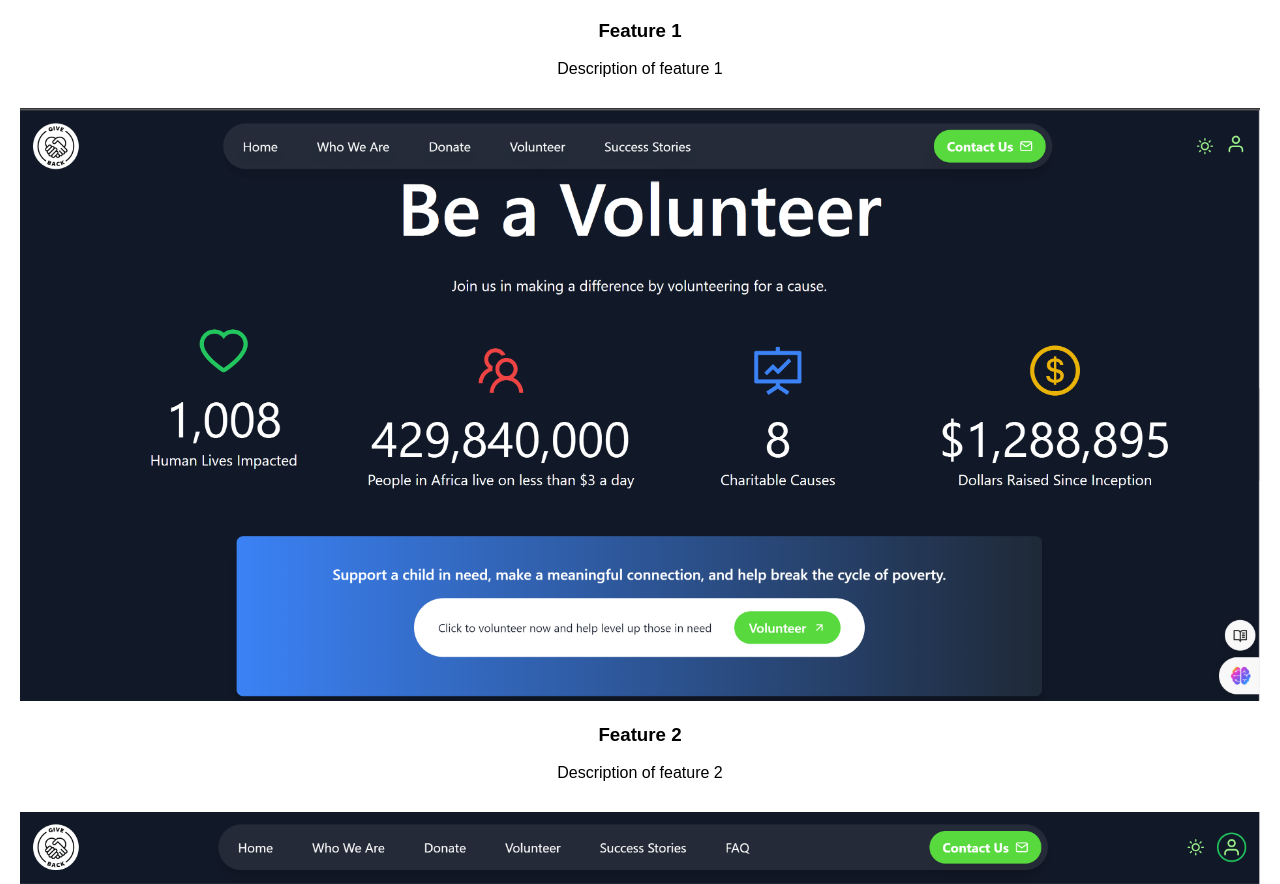
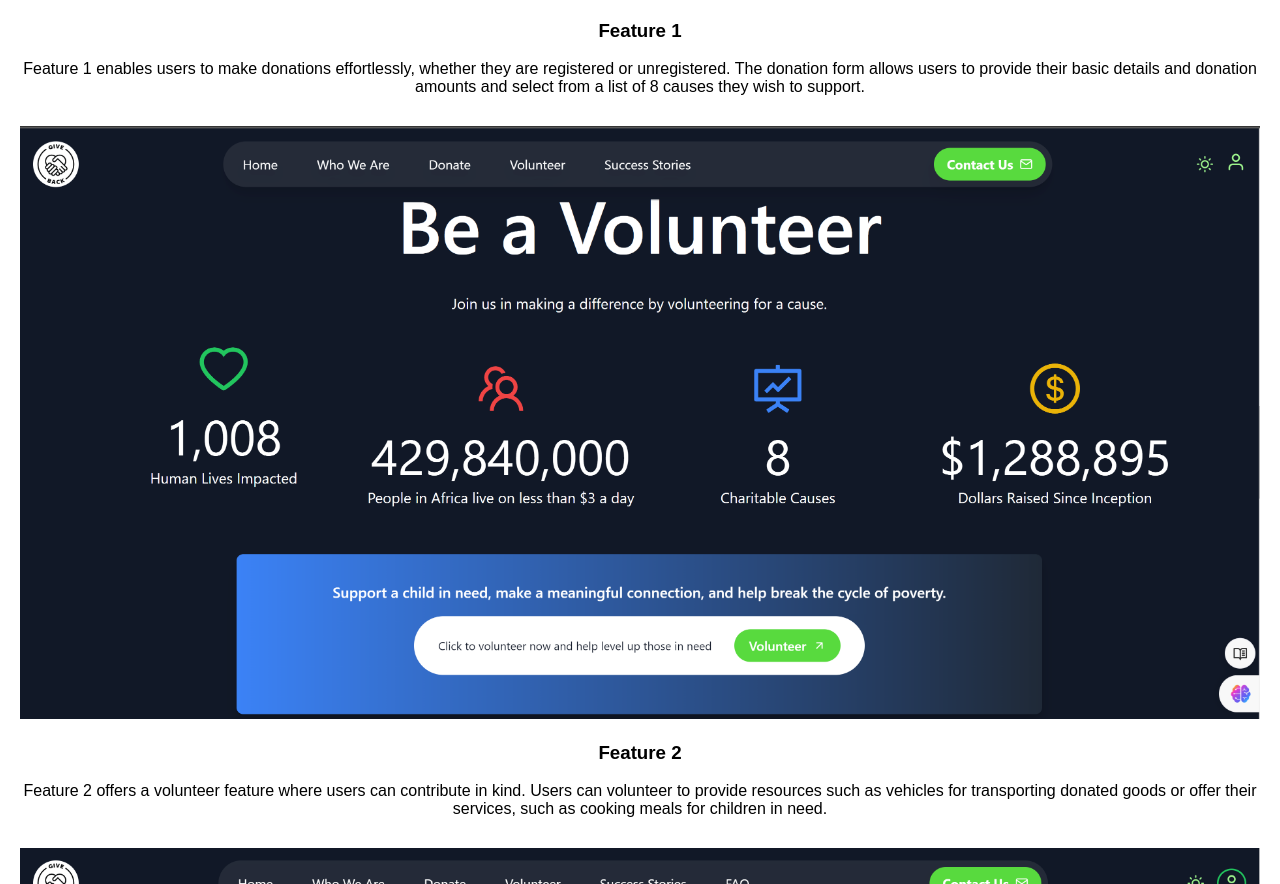
Before and after one commit to theAstralProgrammer0/theAstralProgrammer0.github.io, a plain HTML site: page index.html in a window 1280 px wide. Shown: the part 1028-1912 px from the top of the page. Drawn offline with Linux system fonts and the light colour scheme; a script that the page names is missing.

Commit message:
added textual content

```diff
--- a/index.html
+++ b/index.html
@@ -32,17 +32,17 @@
     <div class="feature">
       <img src="assets/images/Feature_1_Donate.png" alt="Feature 1">
       <h3>Feature 1</h3>
-      <p>Description of feature 1</p>
+      <p>Feature 1 enables users to make donations effortlessly, whether they are registered or unregistered. The donation form allows users to provide their basic details and donation amounts and select from a list of 8 causes they wish to support.</p>
     </div>
     <div class="feature">
       <img src="assets/images/Feature_2_Dark_Mode.png" alt="Feature 2">
       <h3>Feature 2</h3>
-      <p>Description of feature 2</p>
+      <p>Feature 2 offers a volunteer feature where users can contribute in kind. Users can volunteer to provide resources such as vehicles for transporting donated goods or offer their services, such as cooking meals for children in need.</p>
     </div>
     <div class="feature">
       <img src="assets/images/Cover_GiveAid.png" alt="Feature 3">
       <h3>Feature 3</h3>
-      <p>Description of feature 3</p>
+      <p>Feature 3 provides users with the ability to onboard the system and make recurring donations by subscribing to a temporal plan. Users can choose from various options, such as weekly, monthly, or daily donations, to continuously support the causes they care about.</p>
     </div>
   </section>
 
```
